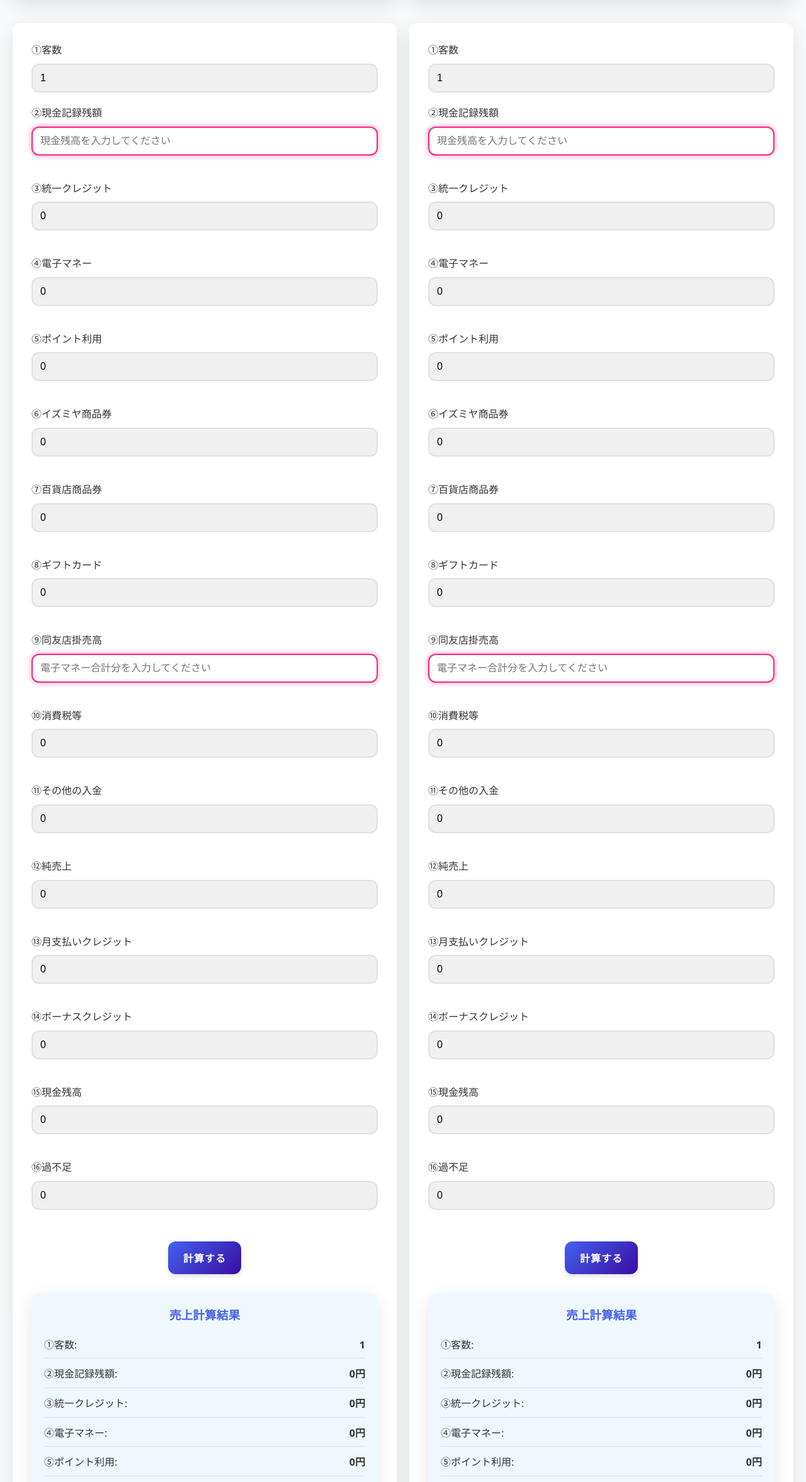
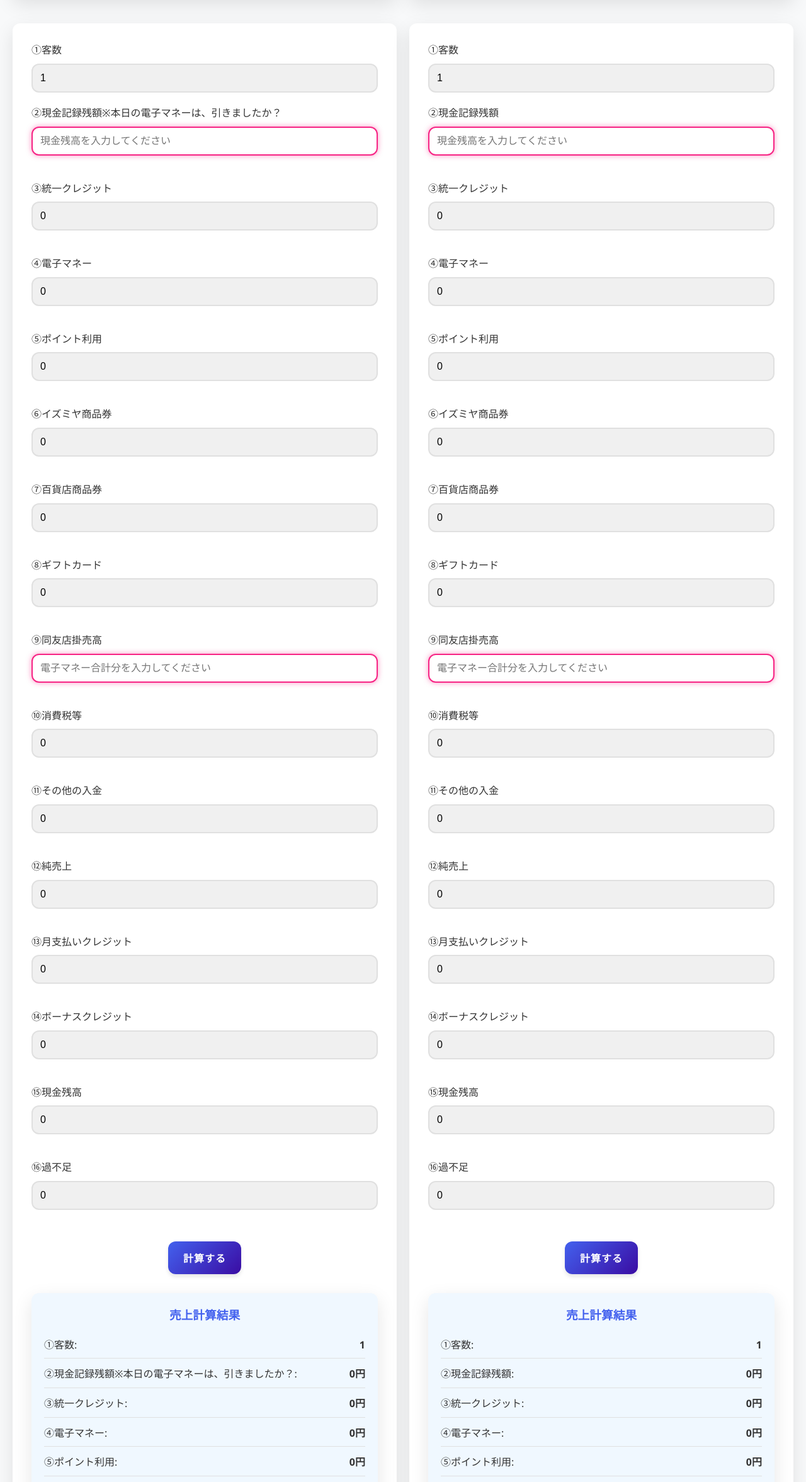
Before and after one commit to mentalsam/douyuuten, a plain HTML site: page index.html in a window 1280 px wide. Shown: the part 143-2496 px from the top of the page at 63% size. Drawn offline with Linux system fonts and the light colour scheme.

Commit message:
Update index.html

```diff
--- a/index.html
+++ b/index.html
@@ -191,7 +191,7 @@
 
             <div class="form-group-grid">
                 <div class="form-group">
-                    <label for="cashBalance1">②現金記録残額</label>
+                    <label for="cashBalance1">②現金記録残額※本日の電子マネーは、引きましたか？</label>
                     <input type="number" id="cashBalance1" placeholder="現金残高を入力してください" oninput="updateActualCashBalance1(); updateWithoutTax1()" class="highlighted-input">
                 </div>
 
@@ -277,7 +277,7 @@
                     <span id="resultCustomerCount1" class="result-value">1</span>
                 </div>
                 <div class="result-row">
-                    <span class="result-label">②現金記録残額:</span>
+                    <span class="result-label">②現金記録残額※本日の電子マネーは、引きましたか？:</span>
                     <span id="resultCashBalance1" class="result-value">0円</span>
                 </div>
                 <div class="result-row">
```
